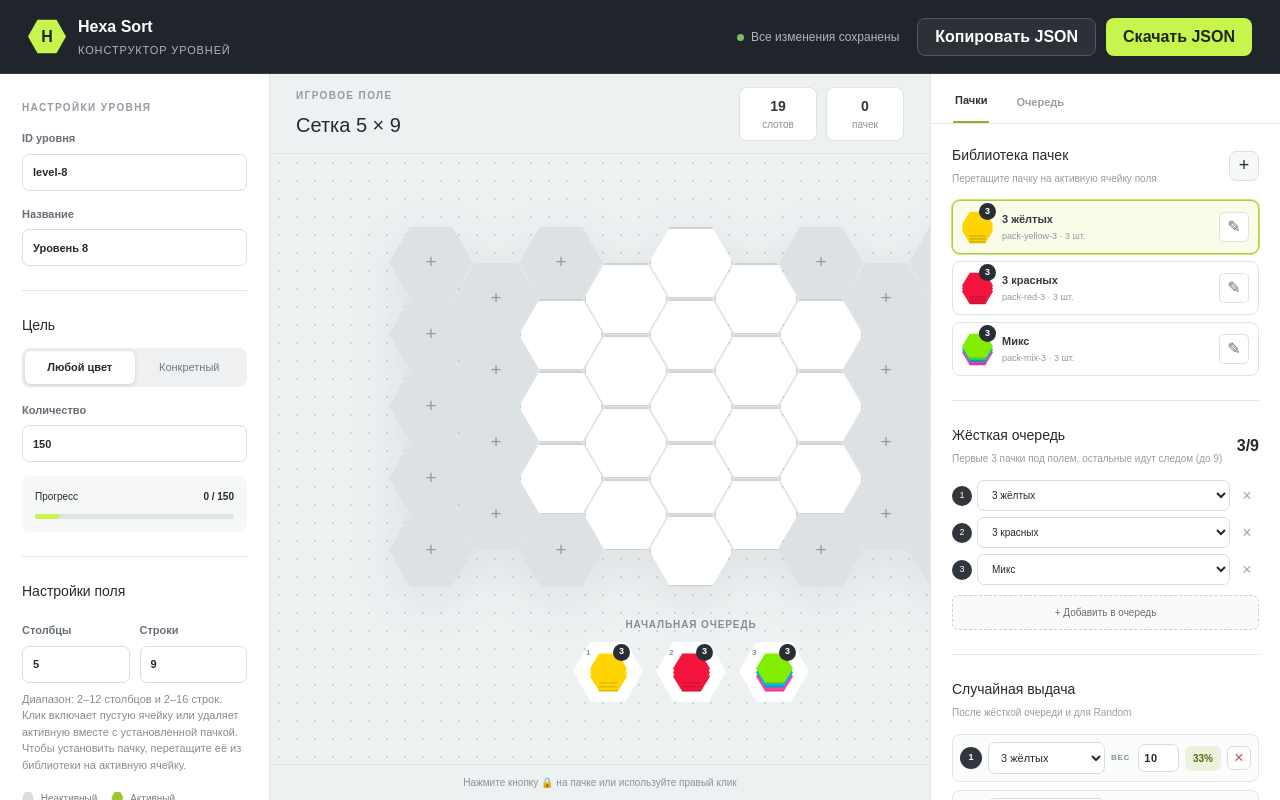
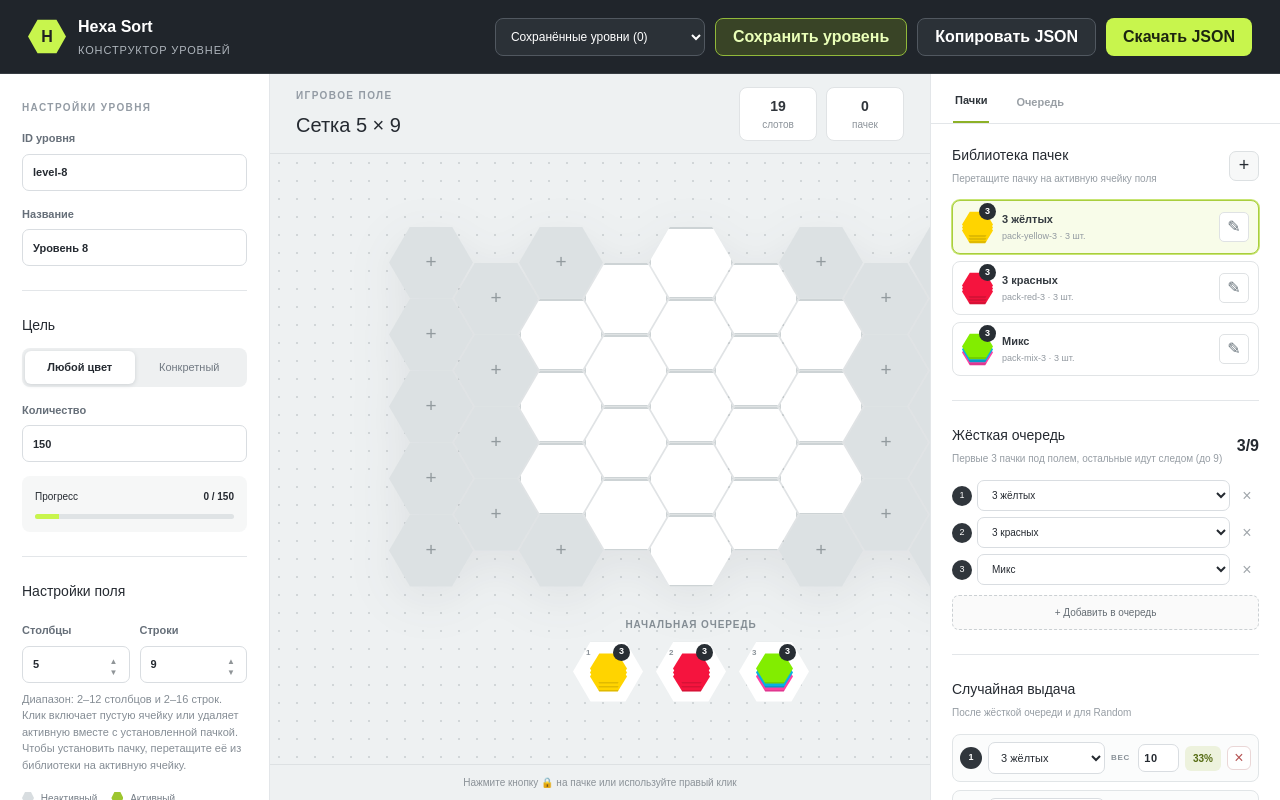
Before and after one commit to MikhailPakhomov/hexa-sort-constructor, a Next.js app: page / in a window 1280 px wide. Built offline with nearby package versions, Linux system fonts and the light colour scheme.

Commit message:
feat: добавлено сохранение уровней в localStorage

```diff
--- a/app/level-constructor.tsx
+++ b/app/level-constructor.tsx
@@ -1,12 +1,31 @@
 "use client";
 
-import { useMemo, useState } from "react";
+import { useEffect, useMemo, useState } from "react";
 
 type Color = { id: string; name: string; hex: string; sprite: string };
 type Pack = { id: string; name: string; items: string[] };
 type Placement = { packId: string; locked: boolean; unlockHexCount?: number };
 type QueueItem = { kind: "pack"; packId: string } | { kind: "random" };
 type RandomPack = { packId: string; weight: number };
+type LevelSnapshot = {
+  levelId: string;
+  title: string;
+  targetScore: number;
+  targetType: "any" | "color";
+  targetColor: string;
+  columnCount: number;
+  rowCount: number;
+  active: string[];
+  placements: Record<string, Placement>;
+  colors: Color[];
+  packs: Pack[];
+  selectedPack: string;
+  queue: QueueItem[];
+  randomPacks: RandomPack[];
+};
+type SavedLevel = { id: string; title: string; updatedAt: string; snapshot: LevelSnapshot };
+
+const SAVED_LEVELS_KEY = "hexa-sort-constructor:saved-levels";
 
 const INITIAL_COLORS: Color[] = [
   { id: "1", name: "Розовый", hex: "#ff3fa3", sprite: "hex-pink" },
@@ -105,6 +124,20 @@ export default function LevelConstructor() {
   const [colorDraft, setColorDraft] = useState<{ id: string; name: string; hex: string } | null>(null);
   const [draggingPackId, setDraggingPackId] = useState<string | null>(null);
   const [dragTargetCell, setDragTargetCell] = useState<string | null>(null);
+  const [savedLevels, setSavedLevels] = useState<SavedLevel[]>([]);
+  const [selectedSavedLevel, setSelectedSavedLevel] = useState("");
+
+  useEffect(() => {
+    const timer = window.setTimeout(() => {
+      try {
+        const stored = window.localStorage.getItem(SAVED_LEVELS_KEY);
+        if (stored) setSavedLevels(JSON.parse(stored) as SavedLevel[]);
+      } catch {
+        setNotice("Не удалось прочитать сохранённые уровни");
+      }
+    }, 0);
+    return () => window.clearTimeout(timer);
+  }, []);
 
   const rows = useMemo(() => makeRows(active, rowCount, columnCount), [active, columnCount, rowCount]);
   const initialHand = useMemo(() => Array.from({ length: 3 }, (_, index) => queue[index] ?? null), [queue]);
@@ -257,11 +290,76 @@ export default function LevelConstructor() {
     window.setTimeout(() => setNotice(""), 2200);
   }
 
+  function saveLevel() {
+    const id = levelId.trim();
+    if (!id) {
+      setNotice("Укажите ID уровня");
+      return;
+    }
+    const savedTitle = title.trim() || id;
+    const levelWithSameTitle = savedLevels.find(
+      (level) => level.title.trim().toLocaleLowerCase() === savedTitle.toLocaleLowerCase(),
+    );
+    if (levelWithSameTitle && !window.confirm(`Уровень с названием «${savedTitle}» уже существует. Обновить его?`)) {
+      setNotice("Сохранение отменено");
+      window.setTimeout(() => setNotice(""), 2200);
+      return;
+    }
+    const snapshot: LevelSnapshot = {
+      levelId: id, title, targetScore, targetType, targetColor, columnCount, rowCount,
+      active: [...active], placements, colors, packs, selectedPack, queue, randomPacks,
+    };
+    const saved: SavedLevel = { id, title: savedTitle, updatedAt: new Date().toISOString(), snapshot };
+    const next = [...savedLevels.filter((level) => level.id !== id && level.id !== levelWithSameTitle?.id), saved]
+      .sort((a, b) => b.updatedAt.localeCompare(a.updatedAt));
+    try {
+      window.localStorage.setItem(SAVED_LEVELS_KEY, JSON.stringify(next));
+      setSavedLevels(next);
+      setSelectedSavedLevel(id);
+      setNotice(savedLevels.some((level) => level.id === id) || levelWithSameTitle ? "Уровень обновлён" : "Уровень сохранён");
+      window.setTimeout(() => setNotice(""), 2200);
+    } catch {
+      setNotice("Не удалось сохранить уровень");
+    }
+  }
+
+  function loadLevel(id: string) {
+    setSelectedSavedLevel(id);
+    const saved = savedLevels.find((level) => level.id === id);
+    if (!saved) return;
+    const value = saved.snapshot;
+    setLevelId(value.levelId);
+    setTitle(value.title);
+    setTargetScore(value.targetScore);
+    setTargetType(value.targetType);
+    setTargetColor(value.targetColor);
+    setColumnCount(value.columnCount);
+    setRowCount(value.rowCount);
+    setActive(new Set(value.active));
+    setPlacements(value.placements);
+    setColors(value.colors);
+    setPacks(value.packs);
+    setSelectedPack(value.selectedPack);
+    setQueue(value.queue);
+    setRandomPacks(value.randomPacks);
+    setContextMenu(null);
+    setNotice(`Загружен уровень «${saved.title}»`);
+    window.setTimeout(() => setNotice(""), 2200);
+  }
+
   return (
     <main className="app-shell">
       <header className="topbar">
         <div className="brand"><span className="brand-mark">H</span><div><strong>Hexa Sort</strong><small>Конструктор уровней</small></div></div>
-        <div className="top-actions"><span className="saved-dot">Все изменения сохранены</span><button className="secondary" onClick={() => navigator.clipboard.writeText(JSON.stringify(config, null, 2)).then(() => setNotice("JSON скопирован"))}>Копировать JSON</button><button className="primary" onClick={download}>Скачать JSON</button></div>
+        <div className="top-actions">
+          <select className="saved-level-select" aria-label="Сохранённые уровни" value={selectedSavedLevel} onChange={(event) => loadLevel(event.target.value)}>
+            <option value="">Сохранённые уровни ({savedLevels.length})</option>
+            {savedLevels.map((level) => <option key={level.id} value={level.id}>{level.title} · {level.id}</option>)}
+          </select>
+          <button className="save-level" onClick={saveLevel}>Сохранить уровень</button>
+          <button className="secondary" onClick={() => navigator.clipboard.writeText(JSON.stringify(config, null, 2)).then(() => setNotice("JSON скопирован"))}>Копировать JSON</button>
+          <button className="primary" onClick={download}>Скачать JSON</button>
+        </div>
       </header>
 
       <section className="workspace">
@@ -278,8 +376,8 @@ export default function LevelConstructor() {
           <div className="section-rule" />
           <h2>Настройки поля</h2>
           <div className="board-size-fields">
-            <label>Столбцы<input type="number" min={MIN_BOARD_SIZE} max={MAX_COLUMN_COUNT} value={columnCount} onChange={(event) => resizeBoard(Number(event.target.value), rowCount)} /></label>
-            <label>Строки<input type="number" min={MIN_BOARD_SIZE} max={MAX_ROW_COUNT} value={rowCount} onChange={(event) => resizeBoard(columnCount, Number(event.target.value))} /></label>
+            <label>Столбцы<div className="number-stepper"><input type="number" min={MIN_BOARD_SIZE} max={MAX_COLUMN_COUNT} value={columnCount} onChange={(event) => resizeBoard(Number(event.target.value), rowCount)} /><span><button type="button" aria-label="Увеличить количество столбцов" disabled={columnCount >= MAX_COLUMN_COUNT} onClick={() => resizeBoard(columnCount + 1, rowCount)}>▲</button><button type="button" aria-label="Уменьшить количество столбцов" disabled={columnCount <= MIN_BOARD_SIZE} onClick={() => resizeBoard(columnCount - 1, rowCount)}>▼</button></span></div></label>
+            <label>Строки<div className="number-stepper"><input type="number" min={MIN_BOARD_SIZE} max={MAX_ROW_COUNT} value={rowCount} onChange={(event) => resizeBoard(columnCount, Number(event.target.value))} /><span><button type="button" aria-label="Увеличить количество строк" disabled={rowCount >= MAX_ROW_COUNT} onClick={() => resizeBoard(columnCount, rowCount + 1)}>▲</button><button type="button" aria-label="Уменьшить количество строк" disabled={rowCount <= MIN_BOARD_SIZE} onClick={() => resizeBoard(columnCount, rowCount - 1)}>▼</button></span></div></label>
           </div>
           <p className="hint board-size-hint">Диапазон: {MIN_BOARD_SIZE}–{MAX_COLUMN_COUNT} столбцов и {MIN_BOARD_SIZE}–{MAX_ROW_COUNT} строк.</p>
           <p className="hint">Клик включает пустую ячейку или удаляет активную вместе с установленной пачкой. Чтобы установить пачку, перетащите её из библиотеки на активную ячейку.</p>
```
Also changed, not shown: app/globals.css.
